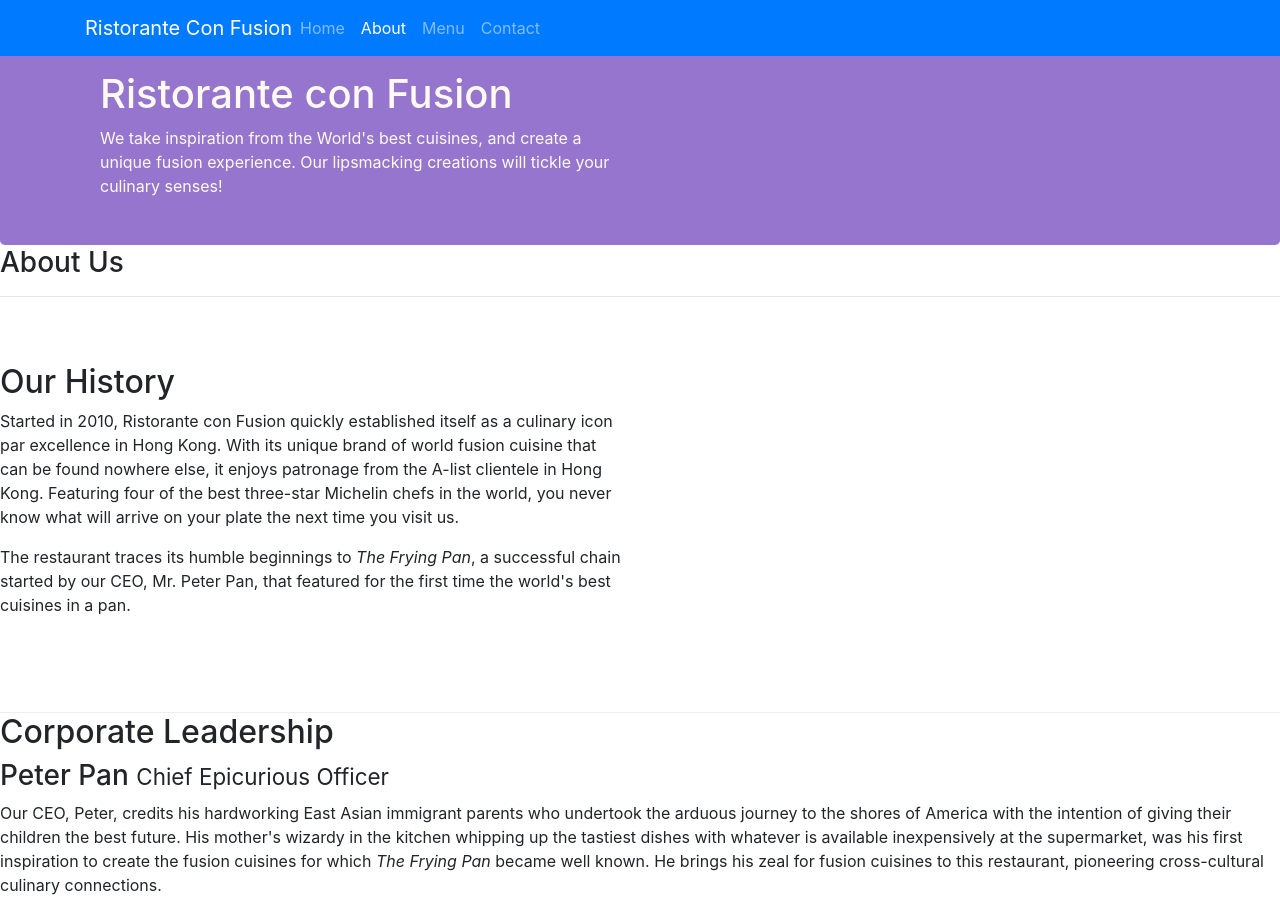
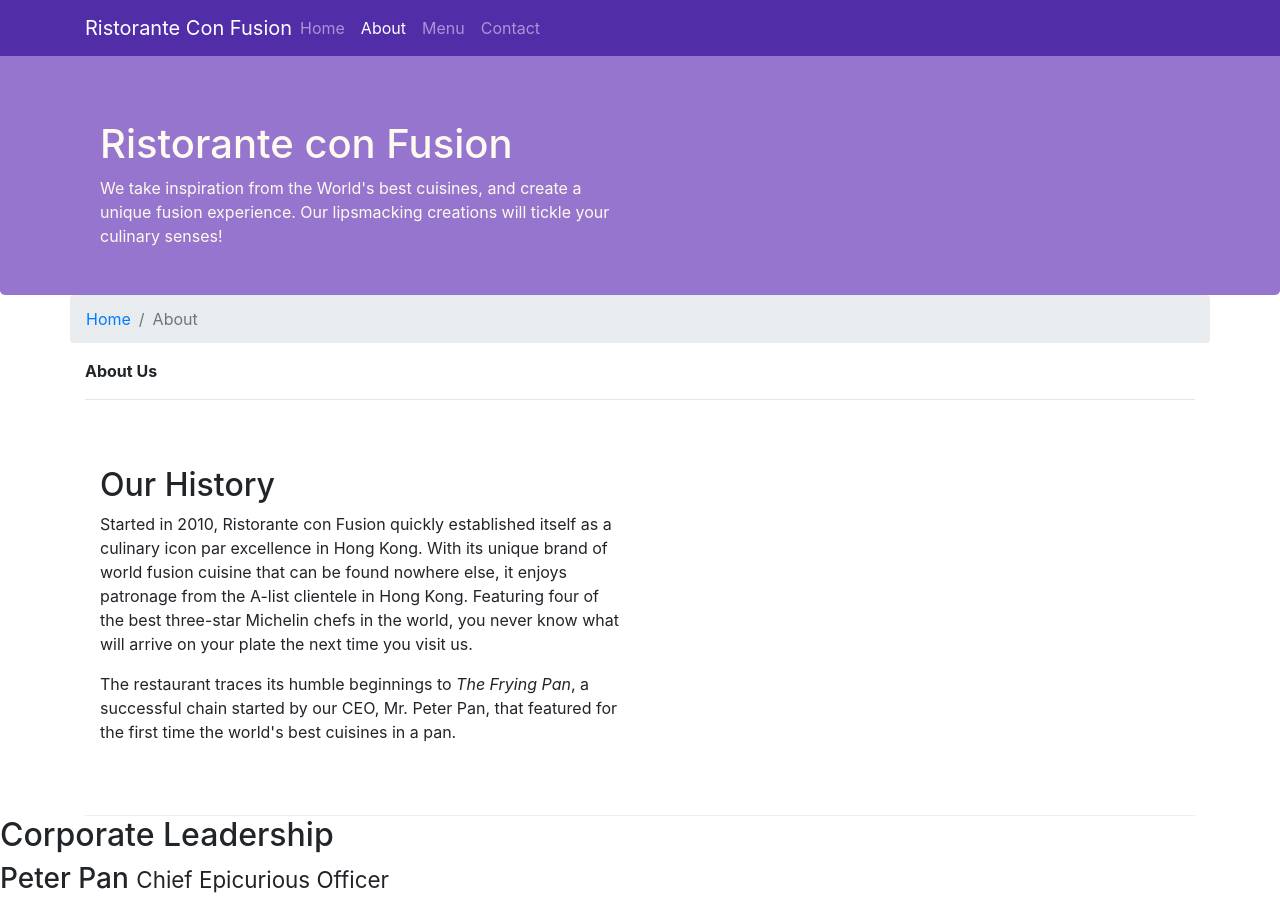
Before and after one commit to JCoulter85/Confusion, a website: page aboutus.html in a window 1280 px wide. Shown: the top 900 px of the page. Drawn offline with nearby package versions, Linux system fonts and the light colour scheme.

Commit message:
Navbar, Button, Breadcrumb

```diff
--- a/aboutus.html
+++ b/aboutus.html
@@ -15,8 +15,7 @@
 </head>
 
 <body>
-
-        <nav class="navbar navbar-dark navbar-expand-sm bg-primary fixed-top">
+    <nav class="navbar navbar-dark navbar-expand-sm fixed-top">
         <div class="container">
             <button class="navbar-toggler" type="button" data-toggle="collapse" data-target="#Navbar">
                 <span class="navbar-toggler-icon"></span>
@@ -30,7 +29,6 @@
                     <li class="nav-item"><a class="nav-link" href="#">Contact</a></li>
                 </ul>
             </div>
-
         </div>
     </nav>
 
@@ -46,31 +44,30 @@
         </div>
     </header>
 
-    <div class="container"></div>
-    <div class="col-12 col-sm-6"></div>
-        <div>
-            <div>
-               <h3>About Us</h3>
+    <div class="container">
+        <div class="row">
+            <ol class="col-12 breadcrumb">
+                <li class="breadcrumb-item"><a href="./index.html">Home</a></li>
+                <li class="breadcrumb-item active">About</li>
+            </ol>
+            <div class="col-12"
+               <h3><b>About Us</b></h3>
                <hr>
+            </div>
+        </div>
+
+
+
+        <div class="row row-content">
+                <div class="col-sm-6">
+                    <h2>Our History</h2>
+                        <p>Started in 2010, Ristorante con Fusion quickly established itself as a culinary icon par excellence in Hong Kong. With its unique brand of world fusion cuisine that can be found nowhere else, it enjoys patronage from the A-list clientele in Hong Kong.  Featuring four of the best three-star Michelin chefs in the world, you never know what will arrive on your plate the next time you visit us.</p>
+                        <p>The restaurant traces its humble beginnings to <em>The Frying Pan</em>, a successful chain started by our CEO, Mr. Peter Pan, that featured for the first time the world's best cuisines in a pan.</p>
                 </div>
             </div>
         </div>
 
 
-    <div>
-        <div class="row row-content">
-            <div class="row">
-                <div class="col-12 col-sm-6 col-md-6 col-lg-6 col-xl-6">
-                <h2>Our History</h2>
-                    <p>Started in 2010, Ristorante con Fusion quickly established itself as a culinary icon par excellence in Hong Kong. With its unique brand of world fusion cuisine that can be found nowhere else, it enjoys patronage from the A-list clientele in Hong Kong.  Featuring four of the best three-star Michelin chefs in the world, you never know what will arrive on your plate the next time you visit us.</p>
-                    <p>The restaurant traces its humble beginnings to <em>The Frying Pan</em>, a successful chain started by our CEO, Mr. Peter Pan, that featured for the first time the world's best cuisines in a pan.</p>
-                </div>
-                <div class="col col-sm">
-                    </div>
-            </div>
-        </div>
-
-    <div>
             <div>
                 <div class="row">
                         <div class="col-12">
--- a/css/styles.css
+++ b/css/styles.css
@@ -28,3 +28,12 @@
     margin: 0px;
     color: #0f0f0f;
 }
+
+body {
+    padding: 50px 0px 0px 0px;
+    z-index: 0;
+}
+
+.navbar-dark {
+    background-color: #512DA8;
+}
```
Also changed, not shown: index.html (+1 -2 lines). Lines whose indentation alone changed are shown as unchanged.
